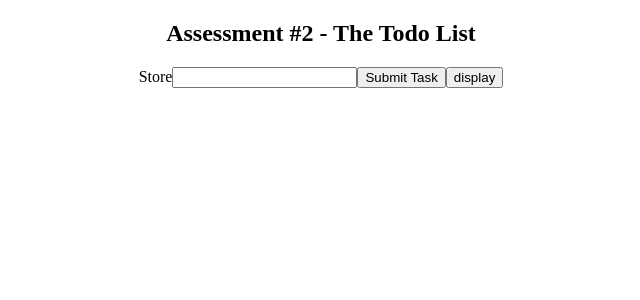
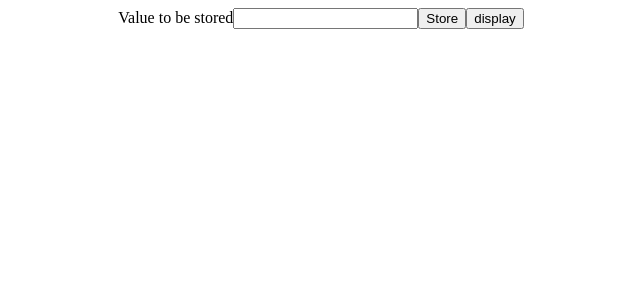
Before and after one commit to Bambookazooie/assignment-4-1, a React (Create React App) app: page / in a window 1280 px wide. Shown: the top 300 px of the page, without its empty margins (319-959 px from the left). Built offline with nearby package versions, Linux system fonts and the light colour scheme.

Commit message:
changed button names

```diff
--- a/src/App.js
+++ b/src/App.js
@@ -7,7 +7,6 @@ function App() {
   return (
     <div className="App">
       <section>
-        <h1>Assessment #2 - The Todo List</h1>
         <SubmitTask />
       </section>
     </div>
--- a/src/components/SubmitTask.jsx
+++ b/src/components/SubmitTask.jsx
@@ -24,14 +24,14 @@ const SubmitTask = () => {
 
   return (
     <form className="task-submit-form" onSubmit={handleSubmit}>
-      <label htmlFor="task-type">Store</label>
+      <label htmlFor="task-type">Value to be stored</label>
       <input
         id="task-type"
         type="text"
         value={newTask}
         onChange={(e) => setNewTask(e.target.value)}
       ></input>
-      <button type="submit">Submit Task</button>
+      <button type="submit">Store</button>
       <button onClick={() => handleClick()}>display</button>
       <div className="input"></div>
     </form>
```
